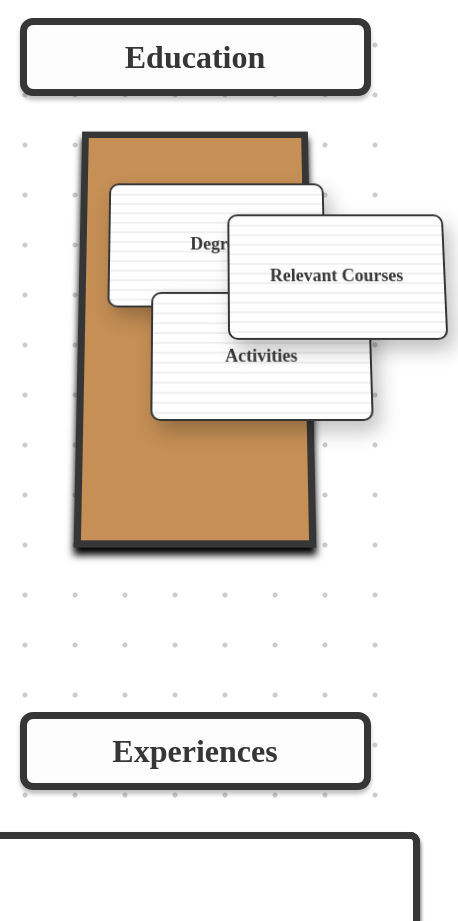
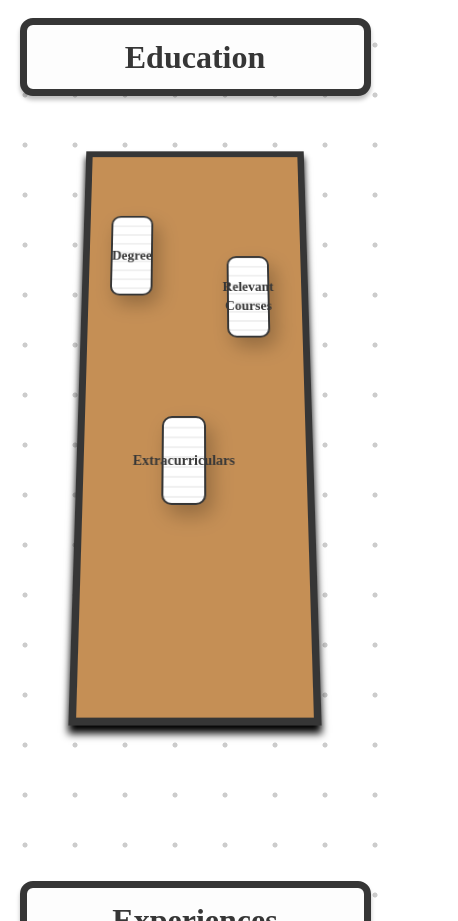
Before and after one commit to e-savar/PortfolioSite, a Next.js app: page / in a window 390 px wide. Shown: the part 980-1901 px from the top of the page, 458 px wide, since content can reach past the window. Built offline with nearby package versions, Linux system fonts and the light colour scheme; a web font is replaced by a local one; what @mui/material-nextjs would draw is missing.

Commit message:
final education

```diff
--- a/src/app/Homepage.module.css
+++ b/src/app/Homepage.module.css
@@ -157,8 +157,9 @@
 
 .desk {
     margin-top: 3vh;
-    margin-left: 20vw;
     justify-content: center;
+    display: flex;
+    gap: 1rem;
 }
 .book {
     display: flex;
@@ -260,4 +261,5 @@
     .timeline {
         margin-left: 1rem;
     }
+
 }
--- a/src/components/Education/desk.module.css
+++ b/src/components/Education/desk.module.css
@@ -1,11 +1,13 @@
 .deskWrapper {
   position: relative;
-  width: 60vw; /* Increase desk width to be fully visible */
-  height: 50vh; /* Increase desk height */
-  perspective: 1000px; /* 3D effect perspective */
+  width: 100%;
+  height: 100%;
+  perspective: 1000px;
+  margin-left: 20vw;
+  margin-right: 20vw;
   display: flex;
   justify-content: center;
-  align-items: center; /* centers the desk */
+  align-items: center;
 }
 
 .deskContainer {
@@ -15,16 +17,21 @@
   transform: rotateX(10deg);
   transform-style: preserve-3d;
   background: #c58f55;
-  border: 7px solid #363636; /* uniform border */
+  border: 7px solid #363636;
   box-shadow: 0px 7px 7px black;
+  display: flex;
+  justify-content: center;
+  align-items: center;
+  flex-wrap: wrap;
+  padding-top: 50vh;
 }
 
 .paperItem {
   position: absolute;
-  width: 220px;
+  width: 15vw;
   min-height: 130px;
   background-color: #fdfdfd;
-  border: 2px solid #363636; /* uniform border */
+  border: 2px solid #363636;
   box-shadow: 6px 10px 20px rgba(0, 0, 0, 0.25);
   padding: 0.75rem;
   font-size: 18px;
@@ -36,29 +43,32 @@
   justify-content: center;
   align-items: center;
   text-align: center;
-  transform: rotateX(2deg) rotateZ(-5deg); /* slight rotation to feel scattered */
+  transform: rotateX(2deg) rotateZ(-5deg);
   background-image: linear-gradient(to bottom, #f0f0f0 10%, #fff 10%, #fff 90%, #f0f0f0 90%);
-  background-size: 100% 10px; /* create lined paper effect */
+  background-size: 100% 10px;
   background-repeat: repeat-y;
+  word-wrap: break-word; /* Allow text to wrap */
+  overflow-wrap: break-word; /* Ensure that text can break when necessary */
 }
 
 .paperItem h3 {
   font-weight: 600;
 }
+
 .paperItem p {
   font-size: 14px;
 }
+
 .paperItem ul {
-  list-style-type: disc; /* Bullet points */
-  margin-left: 20px; /* Add indentation */
+  list-style-type: disc;
+  margin-left: 20px;
 }
 
 .paperItem li {
   font-size: 14px;
-  margin-bottom: 3px; /* Space between items */
+  margin-bottom: 3px;
   text-align: left;
 }
-
 
 .paperItem:hover {
   transform: translateY(-6px) scale(1.02);
@@ -81,7 +91,7 @@
   overflow-y: auto;
   z-index: 100;
   display: block;
-  filter: none; /* Removed blur from active card */
+  filter: none;
 }
 
 .active::before {
@@ -92,6 +102,62 @@
   right: 0;
   bottom: 0;
   background-color: rgba(240, 240, 240, 0.4);
-  backdrop-filter: blur(10px); /* only blur the background of the active card */
+  backdrop-filter: blur(10px);
   z-index: -1;
 }
+
+/* Media Queries for Responsiveness */
+@media screen and (max-width: 768px) {
+  .deskWrapper {
+    width: 90vw;
+    height: 70vh;
+  }
+
+  .deskContainer {
+    transform: rotateX(15deg);
+    flex-wrap: wrap;
+    flex-direction: column; /* Align items in a column */
+  }
+
+  .paperItem {
+    width: 40vw; /* Paper items take 40% of the viewport width on tablets */
+    min-height: 100px;
+    font-size: 16px;
+    padding: 0.5rem;
+  }
+
+  .paperItem h3 {
+    font-size: 1.2rem;
+  }
+
+  .paperItem p, .paperItem li {
+    font-size: 12px;
+  }
+
+  .active {
+    width: 80vw;
+    max-height: 80vh;
+  }
+}
+
+@media screen and (max-width: 480px) {
+  .paperItem {
+    width: 20%; /* Paper items take 50% of the viewport width on mobile */
+    min-height: 90px;
+    font-size: 14px;
+    padding: 0.4rem;
+  }
+
+  .paperItem h3 {
+    font-size: 1rem;
+  }
+
+  .paperItem p, .paperItem li {
+    font-size: 10px;
+  }
+
+  .active {
+    width: 95vw;
+    max-height: 85vh;
+  }
+}
--- a/src/components/Education/educationDesk.tsx
+++ b/src/components/Education/educationDesk.tsx
@@ -21,7 +21,7 @@ const papers = [
   },
   {
     id: 'activities',
-    label: 'Activities',
+    label: 'Extracurriculars',
     details: (
       <>
         <h3>Extracurriculars</h3>
@@ -31,8 +31,8 @@ const papers = [
         </ul>
       </>
     ),
-    top: '40%',
-    left: '30%',
+    top: '50%',
+    left: '35%',
     rotate: '0deg',
   },
   {
@@ -40,7 +40,7 @@ const papers = [
     label: 'Relevant Courses',
     details: (
       <>
-        <h3>Coursework</h3>
+        <h3>Relevant Courses</h3>
         <ul>
           <li>Algorithms</li>
           <li>Operating Systems</li>
```
